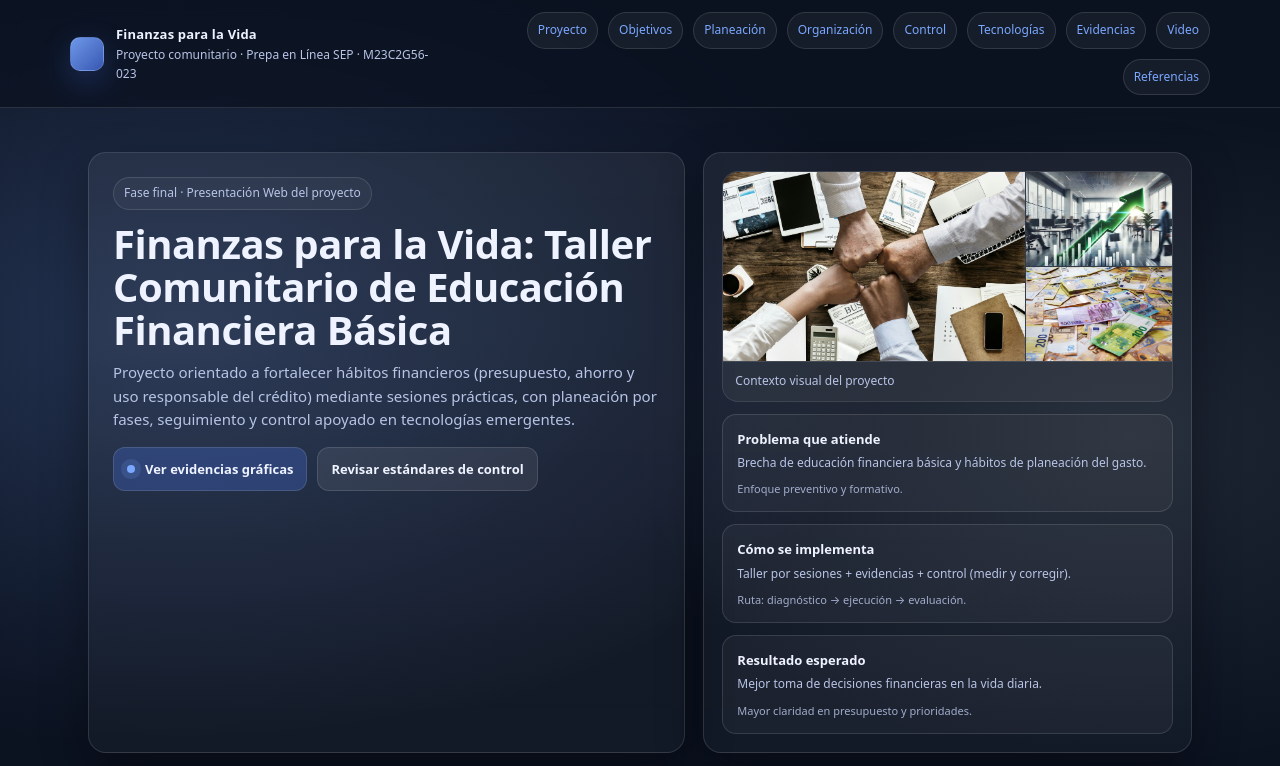
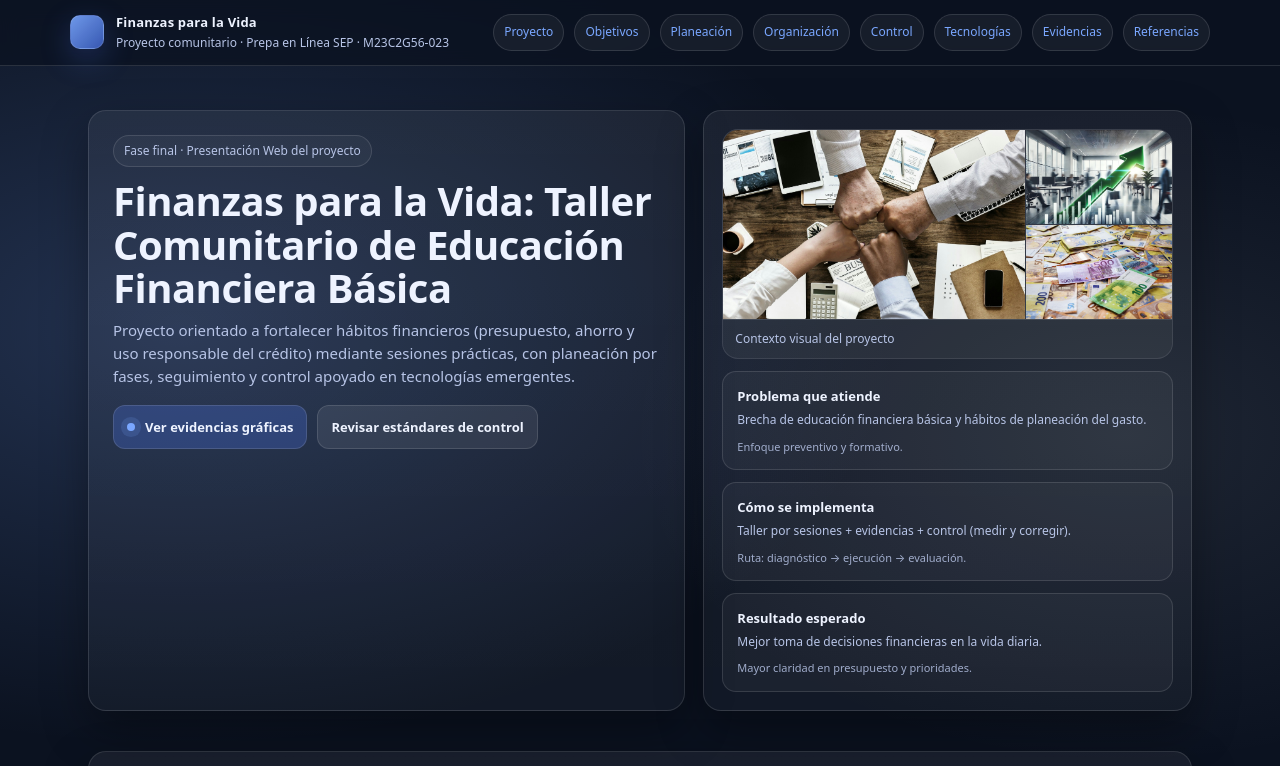
Before and after one commit to EzequielSantillan-PELS/Finanzas-para-la-vida, a plain HTML site: page index.html in a window 1280 px wide. Shown: the top 766 px of the page. Drawn offline with Linux system fonts and the light colour scheme.

Commit message:
index.html

```diff
--- a/index.html
+++ b/index.html
@@ -408,7 +408,6 @@
         <a href="#control">Control</a>
         <a href="#tecnologias">Tecnologías</a>
         <a href="#evidencias">Evidencias</a>
-        <a href="#video">Video</a>
         <a href="#referencias">Referencias</a>
       </nav>
 
```
